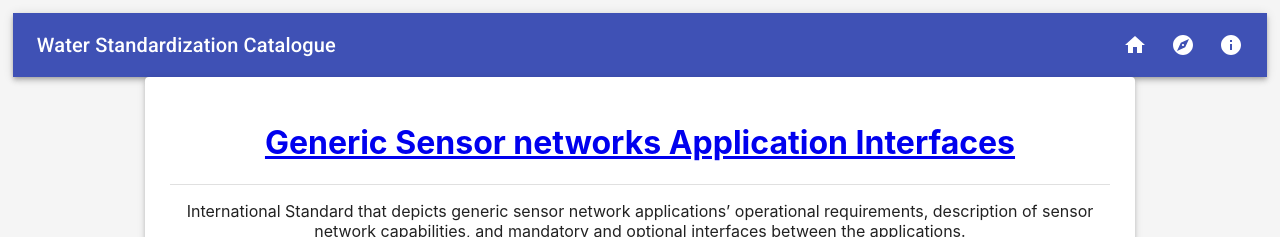
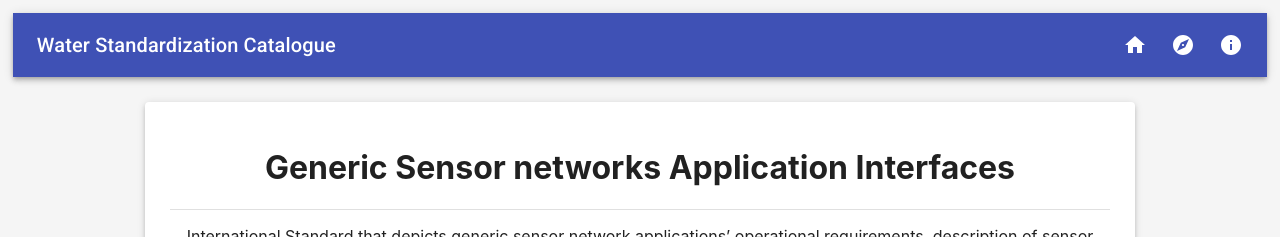
Before and after one commit to aolite/naiadesStandardization, a React (Create React App) app: page /standard/1 in a window 1280 px wide. Shown: the top 237 px of the page. Built offline with nearby package versions, Linux system fonts and the light colour scheme.

Commit message:
Revision of standard details

```diff
--- a/src/components/StandardizationDetail.js
+++ b/src/components/StandardizationDetail.js
@@ -9,7 +9,7 @@ import Map from "./Map";
 const paperStyle = {
     width: '75%',
     display: 'block',
-    margin: "0 auto",
+    margin: "2% auto",
     alignItems: 'center',
     padding: '2% 2% 2% 2%',
 };
@@ -20,6 +20,11 @@ const descriptionStyle = {
 
 const divStyle = {
   paddingTop: "2%"
+};
+
+const aStyle = {
+    color:'inherit',
+    textDecoration: 'none'
 };
 
 function StandardizationDetail (props){
@@ -41,7 +46,7 @@ function StandardizationDetail (props){
         <>
             <Paper style={paperStyle} elevation={3}>
                 <div>
-                    <h1><a href={props.standard.url} target={'_blank'}>{props.standard.title}</a></h1>
+                    <h1><a style={aStyle} href={props.standard.url} target={'_blank'}>{props.standard.title}</a></h1>
                     <Divider />
                     <p style={descriptionStyle}>{props.standard.description}</p>
                     <Divider />
```
